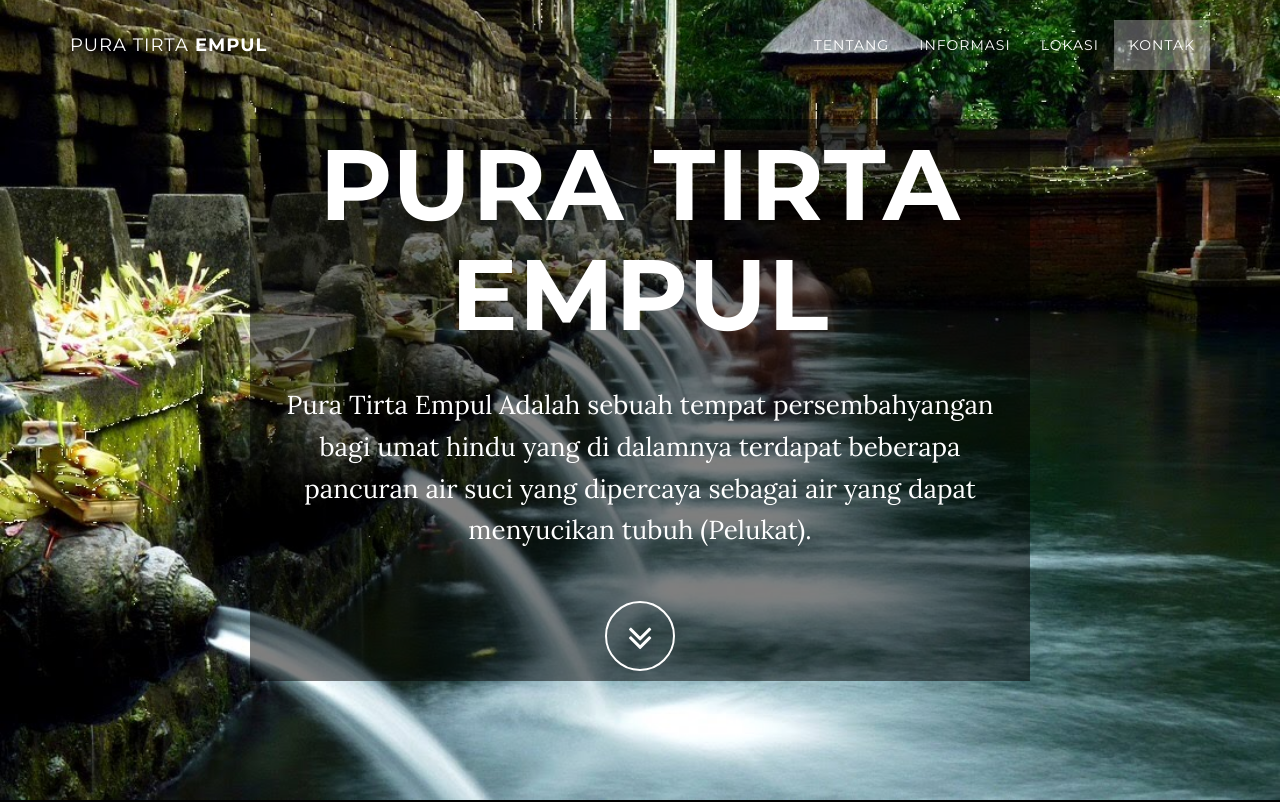
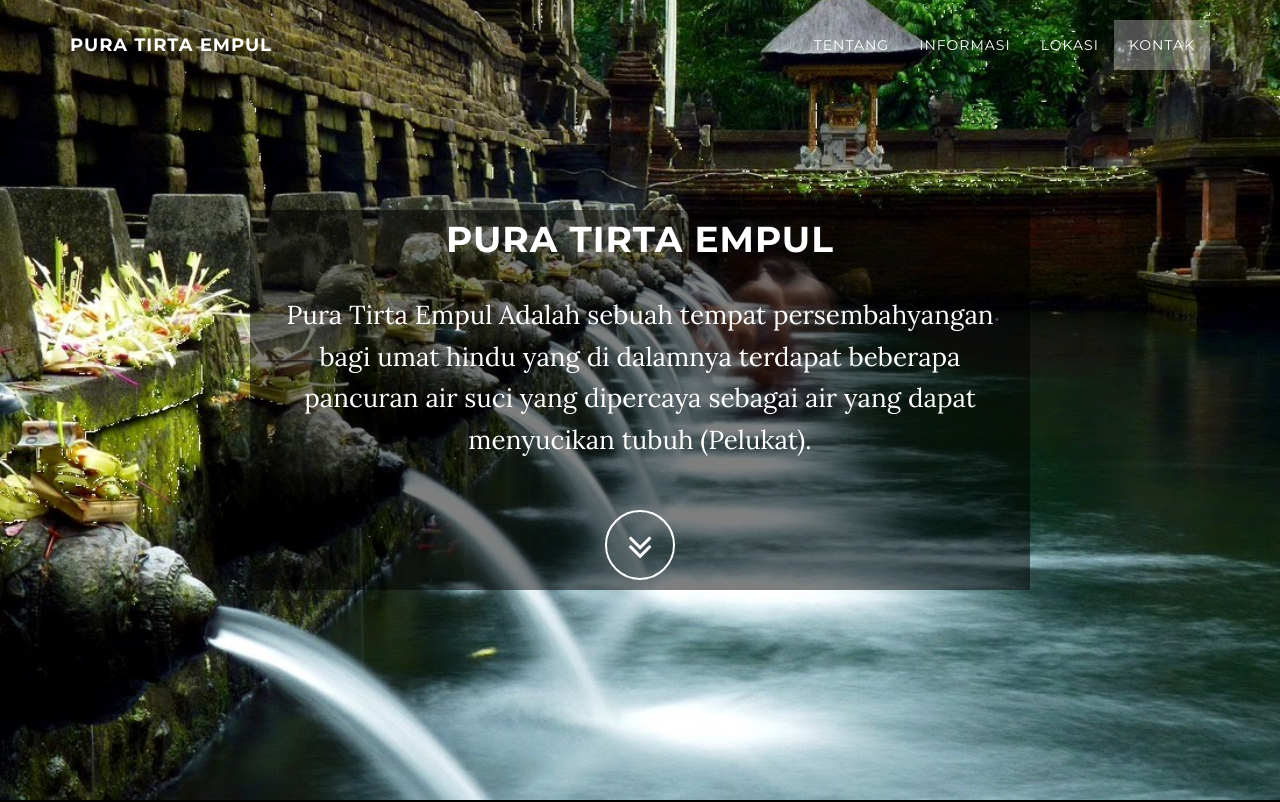
Before and after one commit to tirtaempul/tirtaempul.github.io, a website: page index.html in a window 1280 px wide. Shown: the top 802 px of the page. Drawn offline with nearby package versions, Linux system fonts and the light colour scheme.

Commit message:
Update index.html

```diff
--- a/index.html
+++ b/index.html
@@ -41,7 +41,7 @@
                     Menu <i class="fa fa-bars"></i>
                 </button>
                 <a class="navbar-brand page-scroll" href="#page-top">
-                    <span class="light">Pura Tirta</span> Empul
+                    <span class="light"></span>Pura Tirta Empul
                 </a>
             </div>
 
@@ -77,7 +77,7 @@
             <div class="container">
                 <div class="row">
                     <div class="col-md-8 col-md-offset-2 bg-intro">
-                        <h1 class="brand-heading">Pura Tirta Empul</h1>
+                        <h1>Pura Tirta Empul</h1>
                         <p class="intro-text">Pura Tirta Empul Adalah sebuah tempat persembahyangan bagi umat hindu yang di dalamnya terdapat beberapa pancuran air suci yang dipercaya sebagai air yang dapat menyucikan tubuh (Pelukat).</p>
                         <a href="#about" class="btn btn-circle page-scroll">
                             <i class="fa fa-angle-double-down animated"></i>
```
